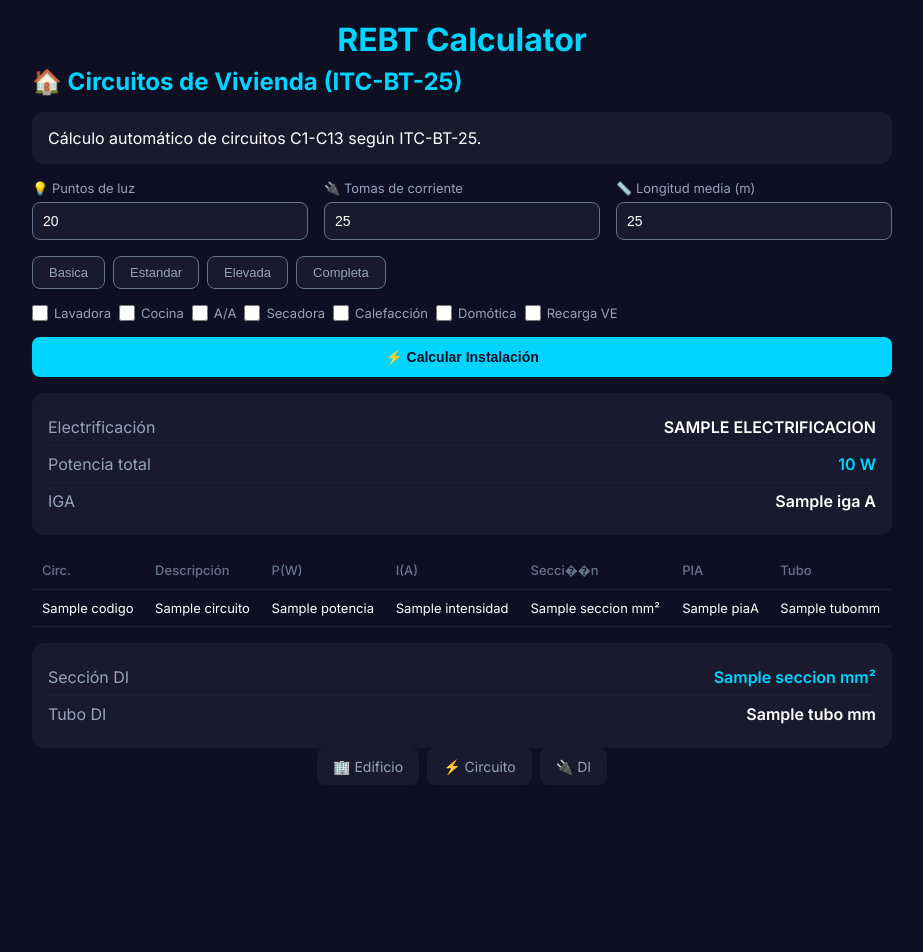
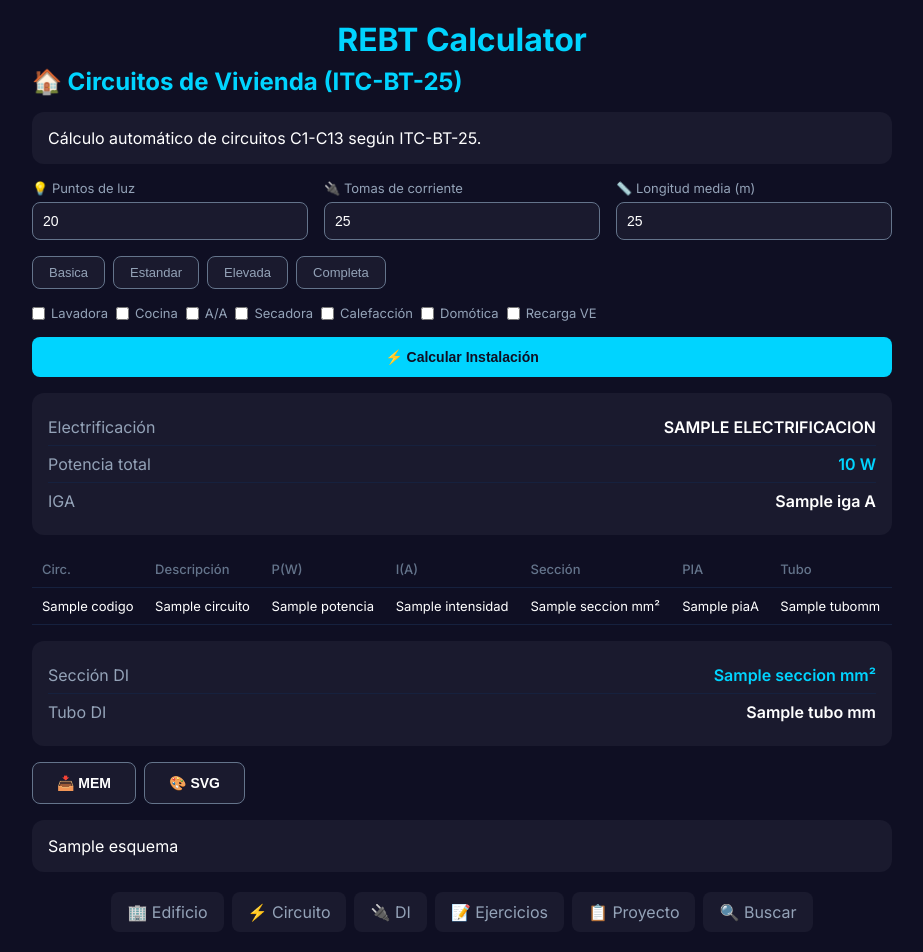
Before and after one commit to zumaia/REBTcalculadora, a Flask app: template templates/index_vivienda.html in a window 1280 px wide. Shown: the whole page, without its empty margins (178-1101 px from the left). Before the commit the page ends 775 px from the top, so only its background shows below. Run offline with Flask 3, Linux system fonts and the light colour scheme; the template is opened without the code that fills it: most values are stand-ins (such as "Sample title", 1, 10 or a date in 2020).

Commit message:
Add: MEM/SVG buttons, esquema, full nav

```diff
--- a/templates/index_circuito.html
+++ b/templates/index_circuito.html
@@ -83,6 +83,9 @@
             <a href="/vivienda">🏠 Vivienda</a>
             <a href="/edificio">🏢 Edificio</a>
             <a href="/di">🔌 DI</a>
+            <a href="/ejercicios">📝 Ejercicios</a>
+            <a href="/proyecto">📋 Proyecto</a>
+            <a href="/buscar">🔍 Buscar</a>
         </div>
     </div>
 </body>
--- a/templates/index_di.html
+++ b/templates/index_di.html
@@ -74,6 +74,9 @@
             <a href="/vivienda">🏠 Vivienda</a>
             <a href="/edificio">🏢 Edificio</a>
             <a href="/circuito">⚡ Circuito</a>
+            <a href="/ejercicios">📝 Ejercicios</a>
+            <a href="/proyecto">📋 Proyecto</a>
+            <a href="/buscar">🔍 Buscar</a>
         </div>
     </div>
 </body>
--- a/templates/index_edificio.html
+++ b/templates/index_edificio.html
@@ -79,6 +79,9 @@
             <a href="/vivienda">🏠 Vivienda</a>
             <a href="/circuito">⚡ Circuito</a>
             <a href="/di">🔌 DI</a>
+            <a href="/ejercicios">📝 Ejercicios</a>
+            <a href="/proyecto">📋 Proyecto</a>
+            <a href="/buscar">🔍 Buscar</a>
         </div>
     </div>
 </body>
--- a/templates/index_vivienda.html
+++ b/templates/index_vivienda.html
@@ -6,20 +6,7 @@
     <title>REBT Calculator - Vivienda</title>
     <link href="https://fonts.googleapis.com/css2?family=Inter:wght@300;400;500;600;700&display=swap" rel="stylesheet">
     <style>
-        :root {
-            --bg-primary: #0f0f23;
-            --bg-secondary: #1a1a2e;
-            --bg-card: #16213e;
-            --accent: #00d4ff;
-            --accent-hover: #00a8cc;
-            --accent-secondary: #7c3aed;
-            --text-primary: #ffffff;
-            --text-secondary: #94a3b8;
-            --text-muted: #64748b;
-            --success: #10b981;
-            --warning: #f59e0b;
-            --error: #ef4444;
-        }
+        :root { --bg-primary: #0f0f23; --bg-secondary: #1a1a2e; --bg-card: #16213e; --accent: #00d4ff; --accent-hover: #00a8cc; --accent-secondary: #7c3aed; --text-primary: #ffffff; --text-secondary: #94a3b8; --text-muted: #64748b; }
         * { margin: 0; padding: 0; box-sizing: border-box; }
         body { font-family: 'Inter', sans-serif; background: var(--bg-primary); color: var(--text-primary); min-height: 100vh; }
         .container { max-width: 900px; margin: 0 auto; padding: 20px; }
@@ -30,15 +17,13 @@
         .form-grid { display: grid; grid-template-columns: repeat(auto-fit, minmax(150px, 1fr)); gap: 16px; margin-bottom: 16px; }
         .form-group { display: flex; flex-direction: column; gap: 6px; }
         label { font-size: 13px; color: var(--text-secondary); }
-        input[type="number"], select { background: var(--bg-secondary); border: 1px solid var(--text-muted); border-radius: 8px; padding: 10px; color: var(--text-primary); font-size: 14px; }
-        input[type="number"]:focus { outline: none; border-color: var(--accent); }
+        input[type="number"] { background: var(--bg-secondary); border: 1px solid var(--text-muted); border-radius: 8px; padding: 10px; color: var(--text-primary); font-size: 14px; }
+        input:focus { outline: none; border-color: var(--accent); }
         .presets, .checkboxes { display: flex; flex-wrap: wrap; gap: 8px; margin-bottom: 16px; }
-        .preset-btn { background: var(--bg-secondary); border: 1px solid var(--text-muted); border-radius: 8px; padding: 8px 16px; color: var(--text-secondary); cursor: pointer; font-size: 13px; transition: all 0.2s; }
+        .preset-btn { background: var(--bg-secondary); border: 1px solid var(--text-muted); border-radius: 8px; padding: 8px 16px; color: var(--text-secondary); cursor: pointer; font-size: 13px; }
         .preset-btn:hover { border-color: var(--accent); color: var(--accent); }
         .checkbox-item { display: flex; align-items: center; gap: 6px; font-size: 13px; cursor: pointer; }
-        .checkbox-item input { width: 16px; height: 16px; }
-        .btn { background: var(--accent); border: none; border-radius: 8px; padding: 12px 24px; color: var(--bg-primary); font-size: 14px; font-weight: 600; cursor: pointer; width: 100%; transition: background 0.2s; }
-        .btn:hover { background: var(--accent-hover); }
+        .btn { background: var(--accent); border: none; border-radius: 8px; padding: 12px 24px; color: var(--bg-primary); font-size: 14px; font-weight: 600; cursor: pointer; width: 100%; }
         .btn-secondary { background: var(--bg-secondary); color: var(--text-primary); border: 1px solid var(--text-muted); }
         .result-box { background: var(--bg-secondary); padding: 16px; border-radius: 12px; margin-top: 16px; }
         .result-item { display: flex; justify-content: space-between; padding: 8px 0; border-bottom: 1px solid var(--bg-card); }
@@ -52,9 +37,11 @@
         .badge { padding: 4px 8px; border-radius: 4px; font-size: 11px; font-weight: 600; }
         .badge-basica { background: var(--accent-secondary); }
         .badge-elevada { background: var(--accent); color: var(--bg-primary); }
-        .nav { display: flex; justify-content: center; gap: 8px; margin-bottom: 20px; flex-wrap: wrap; }
-        .nav a { background: var(--bg-secondary); padding: 10px 16px; border-radius: 8px; color: var(--text-secondary); text-decoration: none; font-size: 14px; }
-        .nav a:hover { color: var(--accent); }
+        .buttons { display: flex; gap: 8px; margin-top: 16px; flex-wrap: wrap; }
+        .schemes { background: var(--bg-secondary); padding: 16px; border-radius: 12px; margin-top: 16px; overflow-x: auto; }
+        .scheme svg { max-width: 100%; height: auto; }
+        .nav { display: flex; justify-content: center; gap: 8px; margin-top: 20px; flex-wrap: wrap; }
+        .nav a { background: var(--bg-secondary); padding: 10px 16px; border-radius: 8px; color: var(--text-secondary); text-decoration: none; }
     </style>
 </head>
 <body>
@@ -119,7 +106,7 @@
         </div>
 
         <table>
-            <thead><tr><th>Circ.</th><th>Descripción</th><th>P(W)</th><th>I(A)</th><th>Secci��n</th><th>PIA</th><th>Tubo</th></tr></thead>
+            <thead><tr><th>Circ.</th><th>Descripción</th><th>P(W)</th><th>I(A)</th><th>Sección</th><th>PIA</th><th>Tubo</th></tr></thead>
             <tbody>
             {% for c in resultado_vivienda.circuitos %}
             <tr><td>{{ c.codigo }}</td><td>{{ c.nombre }}</td><td>{{ c.potencia }}</td><td>{{ c.intensidad }}</td><td>{{ c.seccion }} mm²</td><td>{{ c.pia }}A</td><td>{{ c.tubo }}mm</td></tr>
@@ -139,12 +126,34 @@
             </div>
         </div>
         {% endif %}
+
+        <div class="buttons">
+            <form method="POST" action="/download/mem" target="_blank">
+                <input type="hidden" name="tipo" value="vivienda">
+                <input type="hidden" name="puntos_luz" value="20">
+                <button type="submit" class="btn btn-secondary">📥 MEM</button>
+            </form>
+            <form method="POST" action="/download/svg" target="_blank">
+                <input type="hidden" name="tipo" value="vivienda">
+                <input type="hidden" name="puntos_luz" value="20">
+                <button type="submit" class="btn btn-secondary">🎨 SVG</button>
+            </form>
+        </div>
+
+        {% if esquema %}
+        <div class="schemes">
+            <div class="scheme">{{ esquema }}</div>
+        </div>
+        {% endif %}
         {% endif %}
 
         <div class="nav">
             <a href="/edificio">🏢 Edificio</a>
             <a href="/circuito">⚡ Circuito</a>
             <a href="/di">🔌 DI</a>
+            <a href="/ejercicios">📝 Ejercicios</a>
+            <a href="/proyecto">📋 Proyecto</a>
+            <a href="/buscar">🔍 Buscar</a>
         </div>
     </div>
 
```
